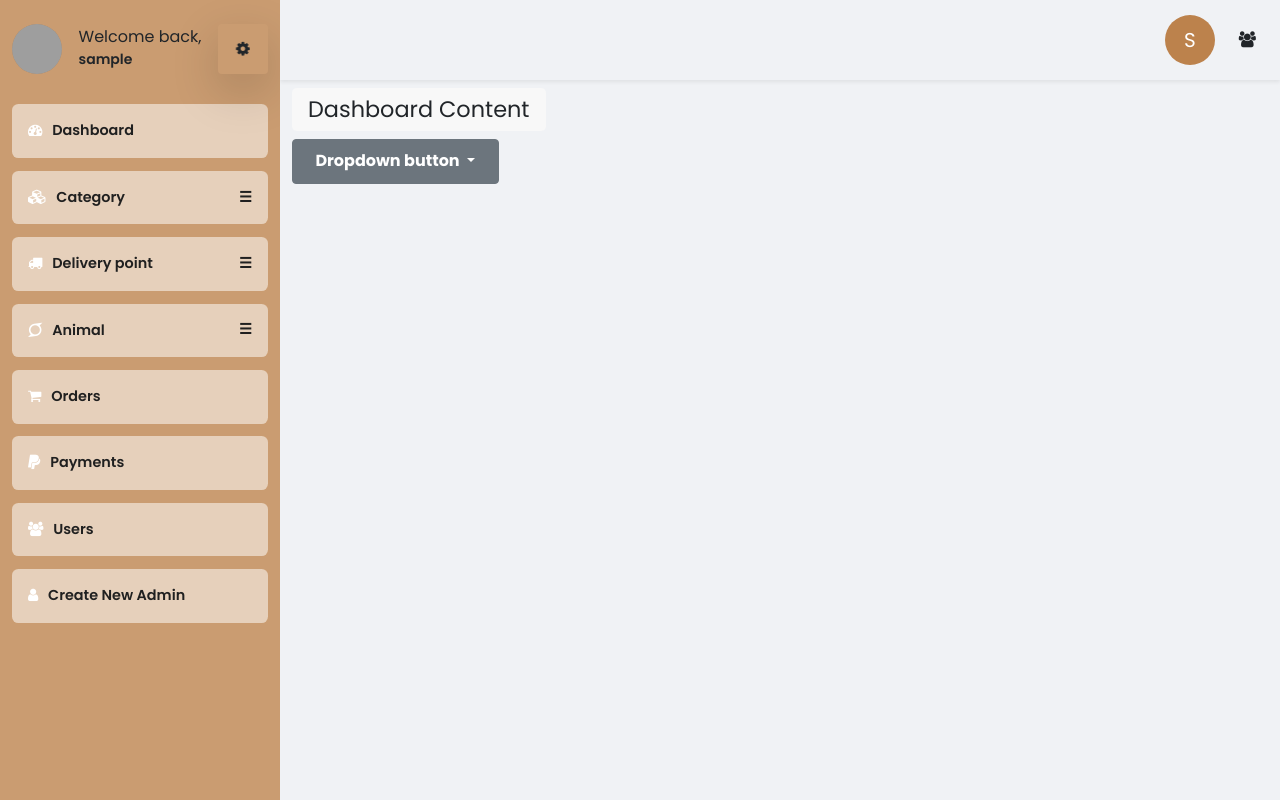
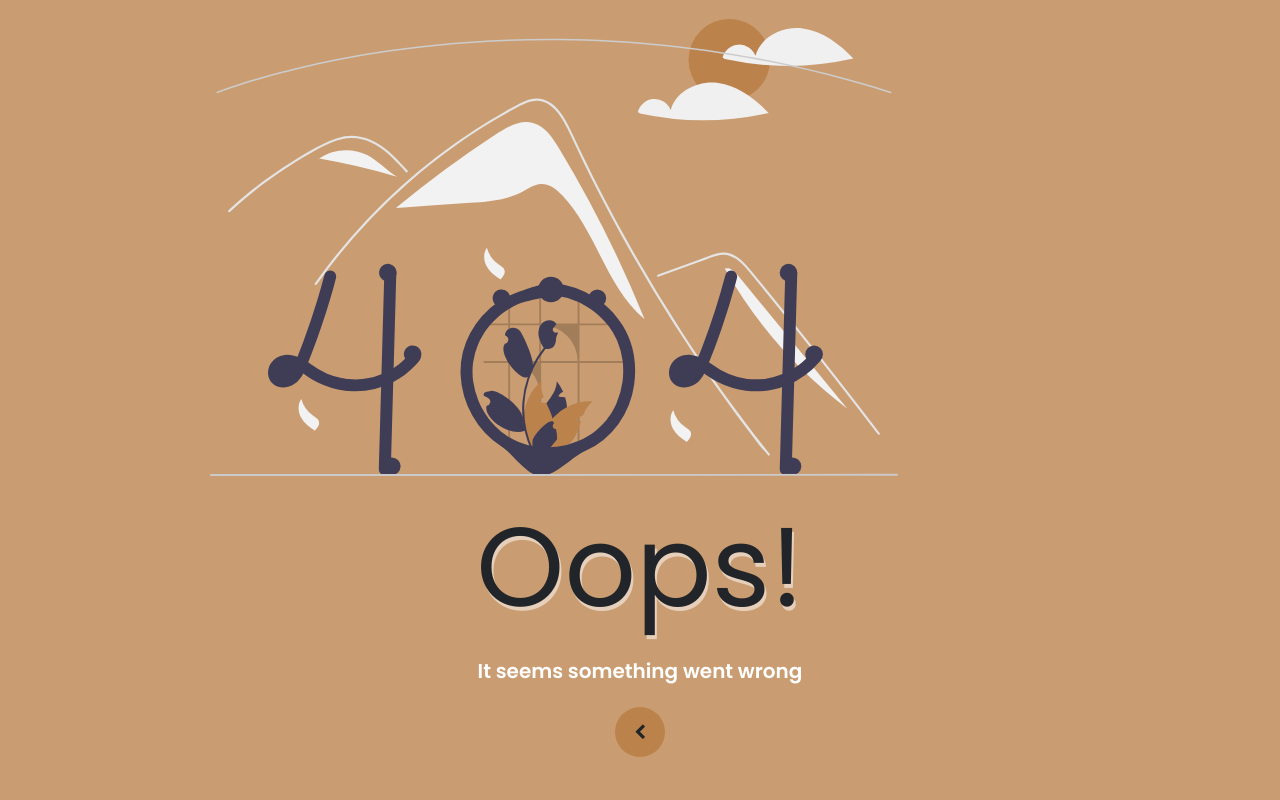
Before and after one commit to Teedari/animal-ecommerce-backend, a Django app: page / in a window 1280 px wide. Run offline with Django 4.2, Linux system fonts and the light colour scheme; the visitor is signed in with stand-in values (Sample User, id 1); parts of the project's set-up code (start-up, migrations or seed data) failed here and were passed over; some libraries are stand-ins or nearby versions; grey boxes are pictures that could not be loaded.

Commit message:
added 403 error page and implementation

```diff
--- a/account/mixins/user_view_accessibility_mixin.py
+++ b/account/mixins/user_view_accessibility_mixin.py
@@ -1,11 +1,21 @@
-from django.contrib.auth import decorators, mixins
+from django.contrib.auth import mixins
 from django.utils.decorators import method_decorator
 from account import models as acc_model
+from django.contrib.auth.decorators import login_required
+from django.shortcuts import redirect
+from django.urls import reverse
 
-@method_decorator(decorators.login_required, name='dispatch')
+
 class UserViewAccessibilityMixin(mixins.UserPassesTestMixin):
   allow_user_profiles = []
   def test_func(self):
     if not acc_model.UserProfile.get_user_profile(self.request.user):
       return False
     return acc_model.UserProfile.get_user_role(self.request.user) in self.allow_user_profiles
+
+
+  def dispatch(self, request, *args, **kwargs):
+    user = request.user
+    if not user.is_authenticated or user.is_anonymous:
+      return redirect(reverse('account:sign_in'))
+    return super().dispatch(request, *args, **kwargs)
--- /dev/null
+++ b/account/templates/account/error403.html
@@ -0,0 +1,30 @@
+{% extends "base.html" %}
+{% load static %}
+
+{% block Content %}
+  <div class="account">
+
+    <div class="container">
+      <section class="account-layout">
+        <!-- START FROM HERE, All editing of this page should start from here -->
+        <div class="d-flex justify-content-center w-100">
+          <div class="d-flex flex-column justify-content-center align-items-center">
+            <div>
+              <img src="{% static 'assets/svgs/undraw_page_not_found_re_e9o6.svg' %}" alt="" width="80%">
+            </div>
+            <div class="py-4 text-center">
+              <h1 class="heading-404">Oops!</h1>
+              <h5 class="text-white py-4"><strong>It seems something went wrong</strong></h5>
+              <div class="d-flex justify-content-center w-100">
+                <a href="" class="avatar text-decoration-none">
+                  <i class="fa fa-chevron-left"></i>
+                </a>
+              </div>
+            </div>
+          </div>
+        </div>
+        <!-- END HERE -->
+      </section>
+    </div>
+  </div>
+{% endblock Content %}
--- a/account/views/view.py
+++ b/account/views/view.py
@@ -3,6 +3,12 @@ from django.urls import reverse
 from django.views import View
 from django.contrib.auth import logout
 from account.forms.sign_in_form import SignInForm
+
+
+
+
+def error403(request, exception):
+  return render(request, 'account/error403.html', {})
 
 
 class SignInView(View):
--- a/dashboard/urls.py
+++ b/dashboard/urls.py
@@ -2,6 +2,7 @@ from django.urls import path
 from django.views.generic import TemplateView
 from dashboard.views.animal.animal_views import AddNewAnimalView, AnimalDeleteView, ListAnimalsView
 from dashboard.views.category.category_views import CreateCategory, DeleteCategory, ListCategories
+from dashboard.views.dashboard_view import DashboardHomePageView
 from dashboard.views.delivery_point.delivery_point_view import CreateDeliveryPoints, EditDeliveryPointView, ListDeliveryPointsView
 from dashboard.views.user.list_all_users_view import DeleteUserView, ListUsersView, ToggleUserActiveStatusView
 from .views.payment.payment_views import ListPaymentView
@@ -11,7 +12,7 @@ from .views.user.user_admin_creation_view import CreateNewUserAdminView
 app_name = 'dashboard'
 
 urlpatterns = [
-  path('', TemplateView.as_view(template_name='dashboard/index.html'), name='homepage'),
+  path('', DashboardHomePageView.as_view(), name='homepage'),
 
   # User
   path('user/admin/create', CreateNewUserAdminView.as_view(), name='user_create_admin'),
--- /dev/null
+++ b/dashboard/views/dashboard_view.py
@@ -0,0 +1,10 @@
+from django.views import generic
+from django.contrib.auth import decorators
+from django.utils.decorators import method_decorator
+
+from account.mixins.user_view_accessibility_mixin import UserViewAccessibilityMixin
+from account.models import UserProfile
+
+class DashboardHomePageView(UserViewAccessibilityMixin, generic.TemplateView):
+  template_name = 'dashboard/index.html'
+  # allow_user_profiles = [UserProfile.ADMIN]
--- a/static/sass/main.scss
+++ b/static/sass/main.scss
@@ -31,6 +31,23 @@ a{
   display: inline-block;
   padding: 1rem;
   font-size: 1.4rem !important;
+}
+
+.heading-404{
+  font-size: 7rem;
+  text-shadow: 2px 4px $primary-300;
+  animation: disco 300ms linear infinite;
+  @keyframes disco {
+    40%{
+      text-shadow: 2px 4px $primary;
+    }
+    60%{
+      text-shadow: 2px 4px $primary-100;
+    }
+    100%{
+      text-shadow: 2px 4px $primary-500;
+    }
+  }
 }
 
 .avatar{
```
Also changed, not shown: static/css/main.css.
